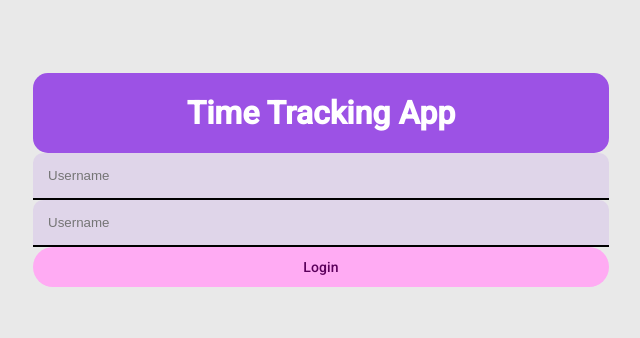
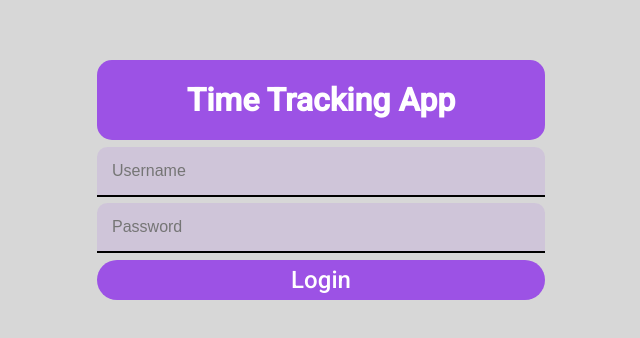
Before and after one commit to SolutiaDrewM/TimeTrackingApp, an Angular app: page / in a window 1280 px wide. Shown: the part 220-558 px from the top of the page, without its empty margins (319-959 px from the left). Built offline with nearby package versions, Linux system fonts and the light colour scheme.

Commit message:
finishing touches on login component

```diff
--- a/src/app/app.component.css
+++ b/src/app/app.component.css
@@ -1,5 +1,5 @@
 .login-background {
-    background-color: #B9B9B951;
+    background-color: #81818151;
     width: 100%;
     height: 100%;
     display: flex;
@@ -8,6 +8,6 @@
 }
 
 .login-container {
-    width: 45%;
+    width: 35%;
     height:auto;
 }
--- a/src/app/components/login/login.component.css
+++ b/src/app/components/login/login.component.css
@@ -1,7 +1,9 @@
 .login {
     width: 100%;
+    height: 30vh;
     display: flex;
     flex-direction: column;
+    justify-content: space-between;
 }
 
 
@@ -19,10 +21,3 @@ h1 {
     text-align: center;
     width: 100%;
 }
-
-.btn {
-    background-color: #9C52E5;
-    color: white;
-    text-align: center;
-
-}
--- a/src/app/components/login/login.component.html
+++ b/src/app/components/login/login.component.html
@@ -5,6 +5,6 @@
     <!--Username Input Box-->
     <input type="text" placeholder="Username"/>
     <!--Password Input Box-->
-    <input type="text" placeholder="Username"/>
-    <button mat-flat-button class="btn login-btn">Login</button>
+    <input type="text" placeholder="Password"/>
+    <button mat-flat-button style="background-color: #9C52E5; font-size: 1.5rem; color: white;" class="btn login-btn">Login</button>
 </div>
--- a/src/styles.css
+++ b/src/styles.css
@@ -18,9 +18,16 @@ input[type="text"] {
     border: none;
     border-bottom: 0.3vh solid black;
     outline: none;
+    font-size: 1rem;
+    transition: background-color 0.3s;
 }
 
 input[type="text"]:focus {
     outline: none;
     border-bottom-color: black;
+    background-color: #6819b721;
 }
+
+input[type="text"]:hover {
+    background-color: #7c14c150;
+}
```
